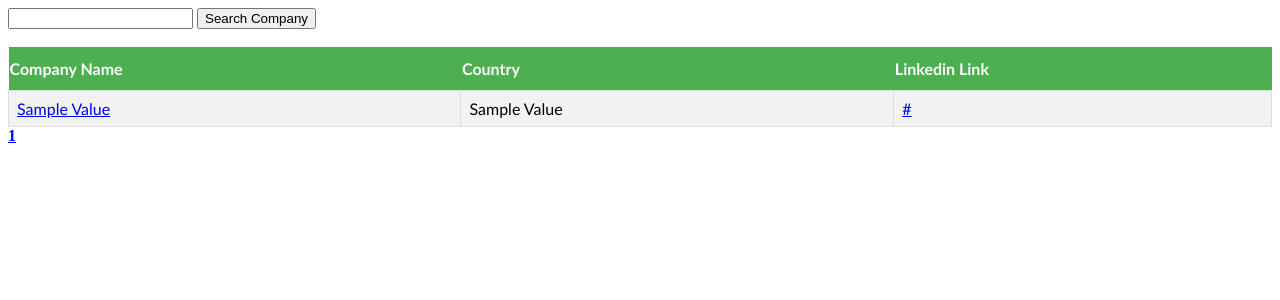
After one commit to afif-ishamsyah/globalcompany, a Django app: template companyinfo/templates/companyinfo/company_list.html in a window 1280 px wide. The commit adds this page. Shown: the top 300 px of the page. Run offline with Django 3.2, Linux system fonts and the light colour scheme; the template is opened without the code that fills it: most values are stand-ins (such as "Sample title", 1, 10 or a date in 2020).

Commit message:
Enable Pagination

```diff
--- /dev/null
+++ b/companyinfo/templates/companyinfo/company_list.html
@@ -0,0 +1,83 @@
+<!DOCTYPE html>
+<html>
+<head>
+    <style>
+
+    #capital{
+    text-transform: capitalize;
+    }
+
+    #company {
+    font-family: "Trebuchet MS", Arial, Helvetica, sans-serif;
+    border-collapse: collapse;
+    width: 100%;
+    }
+
+    #company td, #customers th {
+    border: 1px solid #ddd;
+    padding: 8px;
+    }
+
+    #company tr:nth-child(even){background-color: #f2f2f2;}
+
+    #company tr:hover {background-color: #ddd;}
+
+    #company th {
+    padding-top: 12px;
+    padding-bottom: 12px;
+    text-align: left;
+    background-color: #4CAF50;
+    color: white;
+    }
+    </style>
+</head>
+<body>
+{% if error_message %}<p><strong>{{ error_message }}</strong></p>{% endif %}
+
+<div>
+    <form action="{% url 'search' %}" method="get">
+        <input type="text" name="companyname">
+        <input type="submit" value="Search Company">
+    </form>
+</div>
+<br>
+<div>
+    <table id="company">
+    <tr>
+        <th>Company Name</th>
+        <th>Country</th>
+        <th>Linkedin Link</th>
+    </tr>
+    {% for value in company %}
+    <tr>
+        <td id="capital"> <a href="{% url 'info' value.id %}">{{ value.str_name_label }}</a> </td>
+        <td id="capital"> {{ value.str_country_label }} </td>
+        <td> <a href="{{ value.linkedinurl }}">{{ value.linkedinurl }}</a> </td>
+    </tr>
+    {% endfor %}
+    </table>
+</div>
+
+<div class="prev_next">
+    {% if company.has_previous %}
+        <a class="prev btn btn-info" href="?companyname={{ param }}&page=1">&laquo; first</a>
+        <a class="prev btn btn-info" href="?companyname={{ param }}&page={{company.previous_page_number}}">Prev</a>
+    {% endif %}
+    {% if company.has_next %}
+        <a class="next btn btn-info" href="?companyname={{ param }}&page={{company.next_page_number}}">Next</a>
+        <a class="prev btn btn-info" href="?companyname={{ param }}&page={{ company.paginator.num_pages }}">last &raquo;</a>
+    {% endif %}
+    <div class="pages">
+        {% for pg in page_range %}
+            {% if company.number == pg %}
+                <b><a href="?companyname={{ param }}&page={{pg}}" class="btn btn-default">{{pg}}</a></b>
+            {% else %}
+                <a href="?companyname={{ param }}&page={{pg}}" class="btn">{{pg}}</a>
+            {% endif %}
+        {% endfor %}
+    </div>
+    <span class="clear_both"></span>
+</div>
+
+</body>
+</html>
--- a/companyinfo/urls.py
+++ b/companyinfo/urls.py
@@ -5,6 +5,6 @@ from . import views
 urlpatterns = [
 
     path('', views.index, name='index'),
-    path('<str:rdf_object>/info/', views.info, name='info'),
+    path('info/<str:rdf_object>', views.info, name='info'),
     path('search/', views.search, name='search'),
 ]
```
Also changed, not shown: companyinfo/templates/companyinfo/index.html (+3 -19 lines), companyinfo/views.py (+43 -4 lines).
